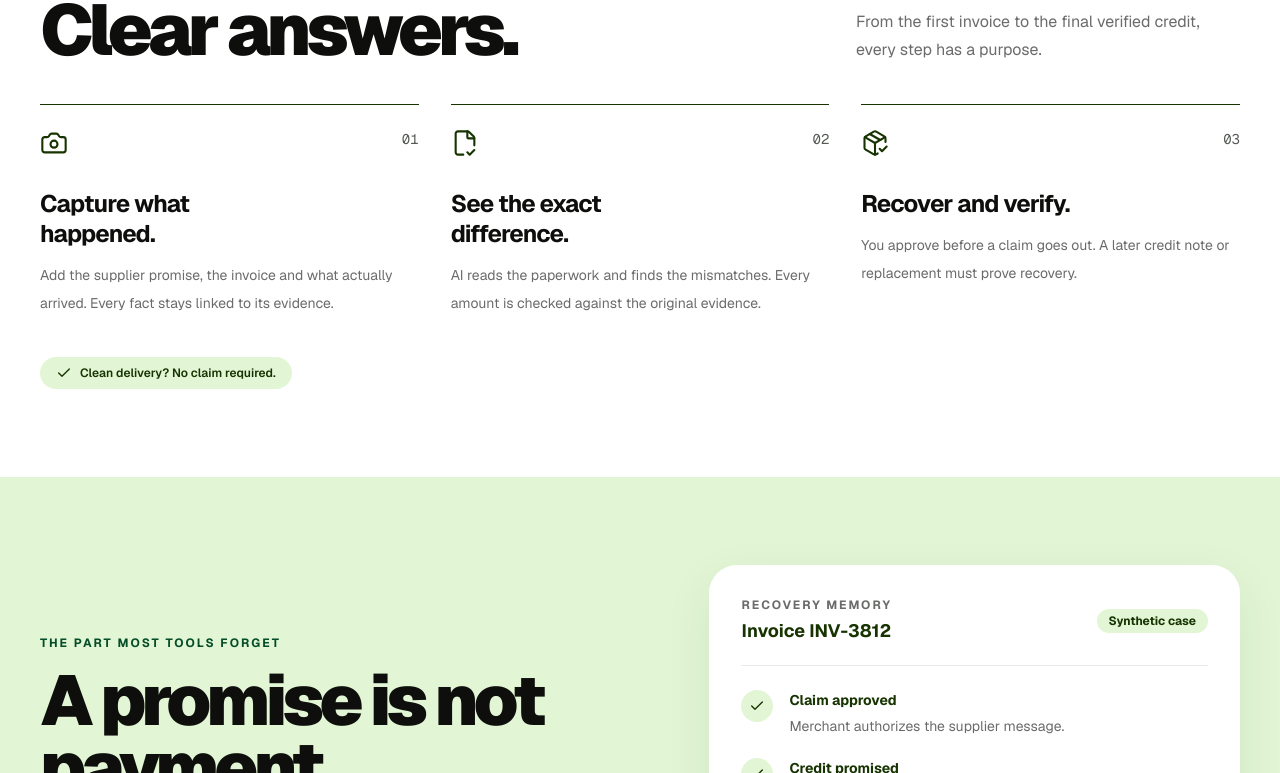
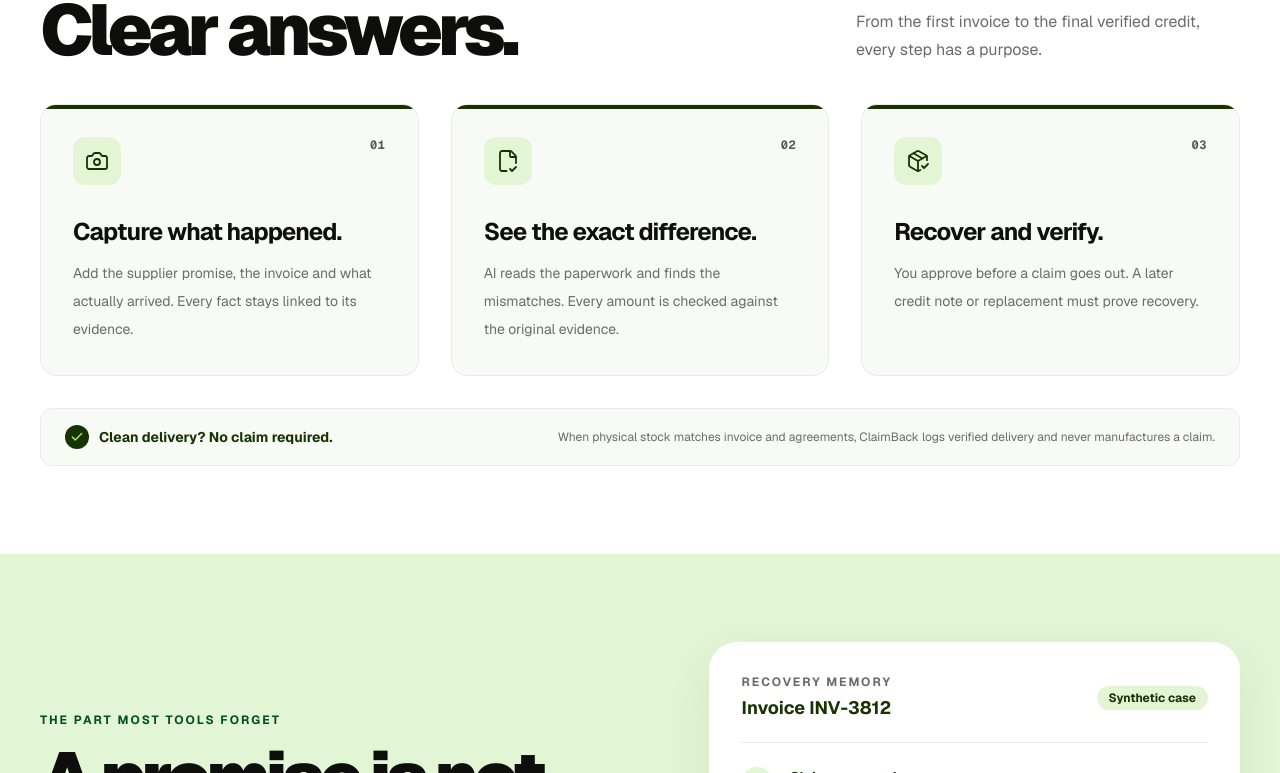
Before and after one commit to sahil1330/claimback, a Next.js app: page / in a window 1280 px wide. Shown: the part 1767-2540 px from the top of the page. Built offline with nearby package versions, Linux system fonts and the light colour scheme.

Commit message:
minior ui update

```diff
--- a/src/app/page.tsx
+++ b/src/app/page.tsx
@@ -181,22 +181,47 @@ export default function Home() {
             <h2 className="max-w-[14ch] text-[clamp(2.8rem,5.6vw,5.75rem)] font-black leading-[0.95] tracking-[-0.065em] text-[#0e0f0c]">Messy deliveries.<br />Clear answers.</h2>
             <p className="max-w-sm text-base leading-7 text-[#6a6c6a]">From the first invoice to the final verified credit, every step has a purpose.</p>
           </div>
-          <div className="mt-10 grid gap-10 md:grid-cols-3 md:gap-8">
+          <div className="mt-10 grid gap-6 md:grid-cols-3 md:gap-8">
             {steps.map((step, index) => (
-              <article key={step.title} data-marketing-reveal style={{ transitionDelay: index * 70 + "ms" }} className={motionStyles.reveal + " " + motionStyles.lift + " border-t border-[#163300] pt-6"}>
-                <div className="flex items-start justify-between">
-                  <step.icon className="size-7 text-[#163300]" strokeWidth={1.8} aria-hidden="true" />
-                  <span className="font-mono text-sm text-[#555a55]">{step.number}</span>
+              <article
+                key={step.title}
+                data-marketing-reveal
+                style={{ transitionDelay: index * 70 + "ms" }}
+                className={
+                  motionStyles.reveal +
+                  " " +
+                  motionStyles.lift +
+                  " group relative flex flex-col justify-between overflow-hidden rounded-2xl border border-[#e8ebe6] bg-[#f8faf6] p-6 text-[#163300] transition-colors hover:border-[#163300]/30 hover:bg-white sm:p-8"
+                }
+              >
+                <span className="absolute inset-x-0 top-0 h-1 bg-[#163300]" aria-hidden="true" />
+                <div>
+                  <div className="flex items-start justify-between gap-3">
+                    <span className="flex size-12 items-center justify-center rounded-xl bg-[#e2f6d5] text-[#163300] transition-colors group-hover:bg-[#163300] group-hover:text-[#9fe870]">
+                      <step.icon className="size-6" strokeWidth={1.8} aria-hidden="true" />
+                    </span>
+                    <span className="font-mono text-xs font-bold uppercase tracking-wider text-[#555a55]">{step.number}</span>
+                  </div>
+                  <h3 className="mt-8 text-2xl font-bold leading-tight tracking-[-0.035em] text-[#0e0f0c]">{step.title}</h3>
+                  <p className="mt-3 text-sm leading-7 text-[#6a6c6a]">{step.body}</p>
                 </div>
-                <h3 className="mt-8 max-w-[13ch] text-2xl font-bold leading-tight tracking-[-0.035em] text-[#0e0f0c]">{step.title}</h3>
-                <p className="mt-3 max-w-sm text-sm leading-7 text-[#6a6c6a]">{step.body}</p>
               </article>
             ))}
           </div>
-          <p className="mt-10 inline-flex items-center gap-2 rounded-full bg-[#e2f6d5] px-4 py-2 text-xs font-semibold text-[#163300]">
-            <Check className="size-4" aria-hidden="true" />
-            Clean delivery? No claim required.
-          </p>
+          <div
+            data-marketing-reveal
+            className={motionStyles.reveal + " mt-8 flex flex-wrap items-center justify-between gap-4 rounded-xl border border-[#e8ebe6] bg-[#f8faf6] px-5 py-4 sm:px-6"}
+          >
+            <div className="flex items-center gap-2.5">
+              <span className="flex size-6 shrink-0 items-center justify-center rounded-full bg-[#163300] text-[#9fe870]">
+                <Check className="size-3.5" strokeWidth={2.5} aria-hidden="true" />
+              </span>
+              <span className="text-sm font-bold text-[#163300]">Clean delivery? No claim required.</span>
+            </div>
+            <p className="text-xs text-[#6a6c6a]">
+              When physical stock matches invoice and agreements, ClaimBack logs verified delivery and never manufactures a claim.
+            </p>
+          </div>
         </div>
       </section>
 
--- a/src/components/marketing/demo-downloads.tsx
+++ b/src/components/marketing/demo-downloads.tsx
@@ -1,11 +1,37 @@
-import { ArrowDownToLine } from "lucide-react";
+import {
+  ArrowDownToLine,
+  Banknote,
+  ClipboardCheck,
+  Handshake,
+  ReceiptText,
+} from "lucide-react";
 import motionStyles from "./marketing-motion.module.css";
 
 const files = [
-  { label: "Golden invoice", href: "/demo/golden-invoice.txt", detail: "50 paid boxes at the billed rate" },
-  { label: "Supplier agreement", href: "/demo/golden-supplier-message.txt", detail: "Agreed rate and 10+1 scheme" },
-  { label: "Receiving note", href: "/demo/golden-receiving-note.txt", detail: "Confirm the counts in Receive Stock" },
-  { label: "Posted credit note", href: "/demo/golden-full-credit-note.txt", detail: "Use later, after the supplier reply" },
+  {
+    label: "Golden invoice",
+    href: "/demo/golden-invoice.txt",
+    detail: "50 paid boxes at the billed rate",
+    icon: ReceiptText,
+  },
+  {
+    label: "Supplier agreement",
+    href: "/demo/golden-supplier-message.txt",
+    detail: "Agreed rate and 10+1 scheme",
+    icon: Handshake,
+  },
+  {
+    label: "Receiving note",
+    href: "/demo/golden-receiving-note.txt",
+    detail: "Confirm the counts in Receive Stock",
+    icon: ClipboardCheck,
+  },
+  {
+    label: "Posted credit note",
+    href: "/demo/golden-full-credit-note.txt",
+    detail: "Use later, after the supplier reply",
+    icon: Banknote,
+  },
 ] as const;
 
 export function DemoDownloads() {
@@ -36,12 +62,15 @@ export function DemoDownloads() {
               <div className="flex items-start justify-between gap-3">
                 <span className="font-mono text-xs text-[#555a55]">0{index + 1}</span>
                 <span className="flex size-9 items-center justify-center rounded-full border border-[#163300] transition-colors group-hover:bg-[#163300] group-hover:text-[#9fe870]">
-                  <ArrowDownToLine className="size-4" aria-hidden="true" />
+                  <file.icon className="size-4" aria-hidden="true" />
                 </span>
               </div>
               <div>
                 <span className="block text-lg font-bold tracking-[-0.03em]">{file.label}</span>
                 <span className="mt-1 block text-xs leading-5 text-[#555a55]">{file.detail}</span>
+                <span className="mt-3 inline-flex items-center gap-1.5 text-xs font-semibold text-[#163300]">
+                  Download <ArrowDownToLine className="size-3 transition-transform group-hover:translate-y-0.5" aria-hidden="true" />
+                </span>
               </div>
             </a>
           ))}
```
Also changed, not shown: 2 other files (tests, documents, lock files or other folders).
